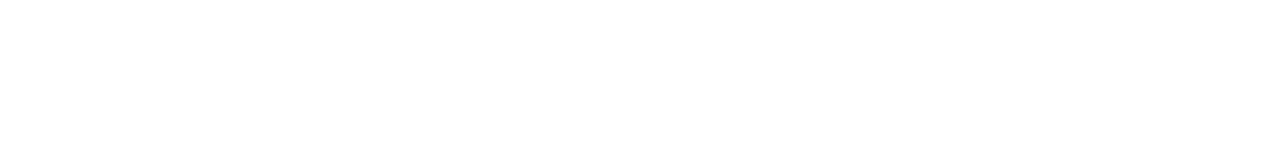
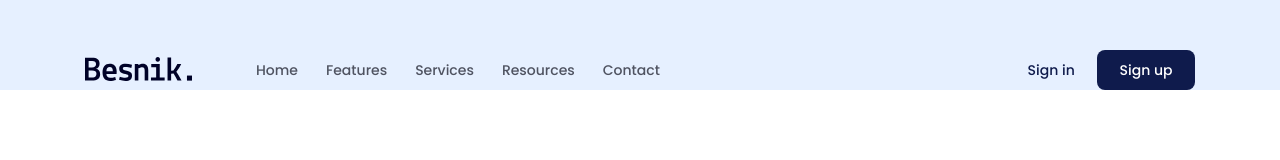
Before and after one commit to maitatduy/html-css, a plain HTML site: page project-01-real-estate/index.html in a window 1280 px wide. Drawn offline with Linux system fonts and the light colour scheme.

Commit message:
feat(project-01): add header layout

```diff
--- a/project-01-real-estate/assets/css/style.css
+++ b/project-01-real-estate/assets/css/style.css
@@ -1,3 +1,8 @@
+/* Variables */
+:root {
+    --primary-color: #0f1b4c;
+}
+/* End Variables */
 /* Common */
 * {
     padding: 0;
@@ -17,6 +22,85 @@ body {
 
 .container {
     width: 1110px;
+    max-width: 100%;
+    max-width: calc(100% - 32px);
     margin: 0 auto;
 }
+
+a {
+    text-decoration: none;
+}
+
+.btn {
+    display: inline-block;
+    min-width: 98px;
+    padding: 18px 16px;
+    background: var(--primary-color);
+    border-radius: 8px;
+    font-weight: 500;
+    font-size: 1.4rem;
+    text-align: center;
+    color: #ffffff;
+}
+
+.btn:hover {
+    opacity: 0.9;
+}
 /* End Common */
+/* Header */
+.header {
+    background-color: #e6f0ff;
+    padding-top: 50px;
+}
+
+.navbar {
+    display: flex;
+    align-items: center;
+}
+
+.navbar ul {
+    margin-left: 50px;
+    display: flex;
+}
+
+.navbar ul a {
+    position: relative;
+    font-weight: 500;
+    font-size: 1.4rem;
+    color: #4f5361;
+    padding: 8px 14px;
+    text-decoration: none;
+}
+
+.navbar ul a::after {
+    content: "";
+    position: absolute;
+    left: 0;
+    bottom: 0;
+    width: 100%;
+    height: 2px;
+    background: currentColor;
+    transform: scaleX(0);
+    transform-origin: left;
+    transition: transform 0.4s ease;
+}
+
+.navbar ul a:hover::after {
+    transform: scaleX(1);
+}
+
+.navbar .actions {
+    margin-left: auto;
+}
+
+.navbar .action-link {
+    font-weight: 500;
+    font-size: 1.4rem;
+    color: var(--primary-color);
+}
+
+.navbar .action-btn {
+    padding: 13px 16px;
+    margin-left: 18px;
+}
+/* End Header */
--- a/project-01-real-estate/index.html
+++ b/project-01-real-estate/index.html
@@ -11,5 +11,41 @@
         <!-- Main CSS -->
         <link rel="stylesheet" href="./assets/css/style.css" />
     </head>
-    <body></body>
+    <body>
+        <!-- Header -->
+        <header class="header">
+            <div class="container">
+                <nav class="navbar">
+                    <!-- Logo -->
+                    <a href="#">
+                        <img src="./assets/images/logo.svg" alt="Besnik." />
+                    </a>
+                    <!-- Menu -->
+                    <ul>
+                        <li>
+                            <a href="#!">Home</a>
+                        </li>
+                        <li>
+                            <a href="#!">Features</a>
+                        </li>
+                        <li>
+                            <a href="#!">Services</a>
+                        </li>
+                        <li>
+                            <a href="#!">Resources</a>
+                        </li>
+                        <li>
+                            <a href="#!">Contact</a>
+                        </li>
+                    </ul>
+                    <!-- Actions -->
+                    <div class="actions">
+                        <a href="#!" class="action-link">Sign in</a>
+                        <a href="#!" class="btn action-btn">Sign up</a>
+                    </div>
+                </nav>
+            </div>
+        </header>
+        <!-- End Header -->
+    </body>
 </html>
```
Also changed, not shown: project-01-real-estate/assets/images/logo.svg (added).
